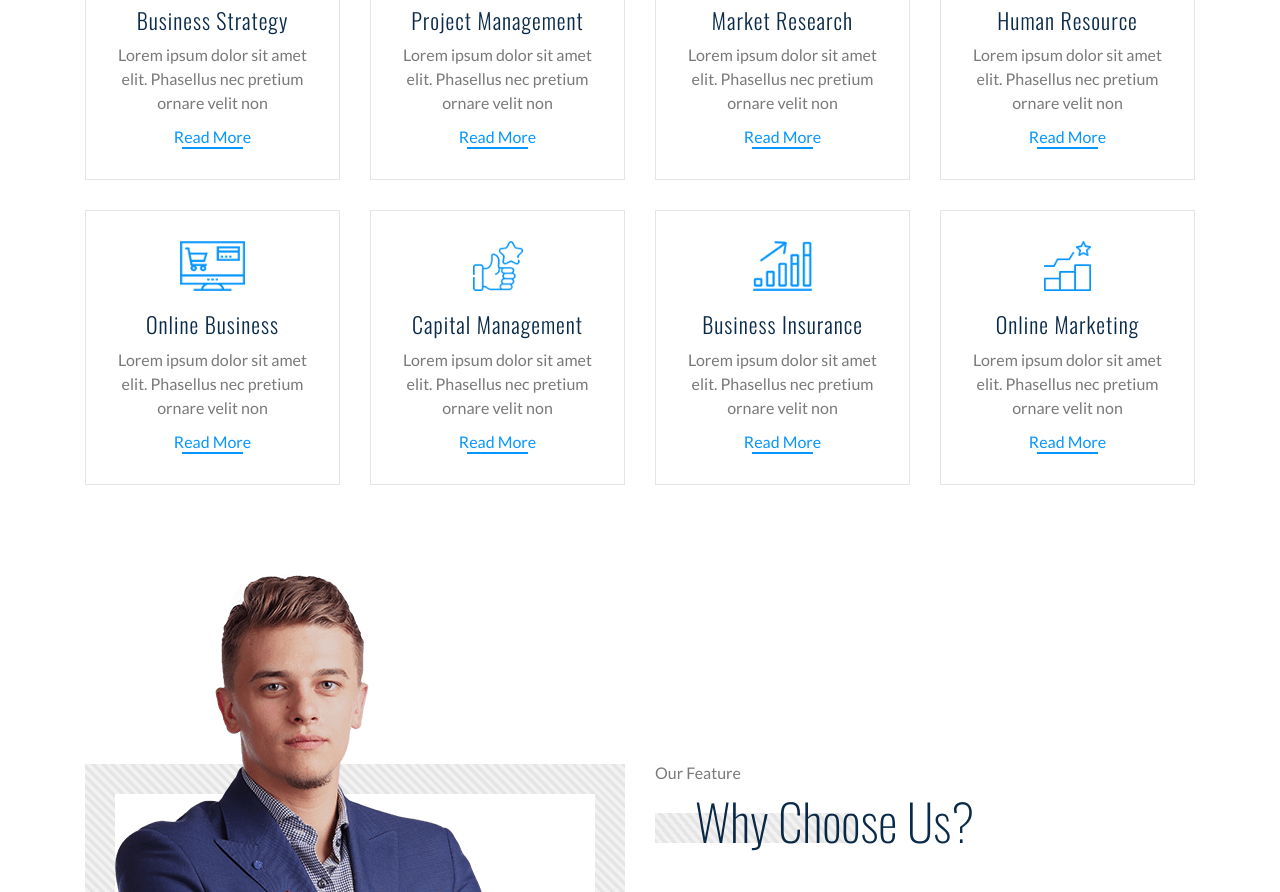
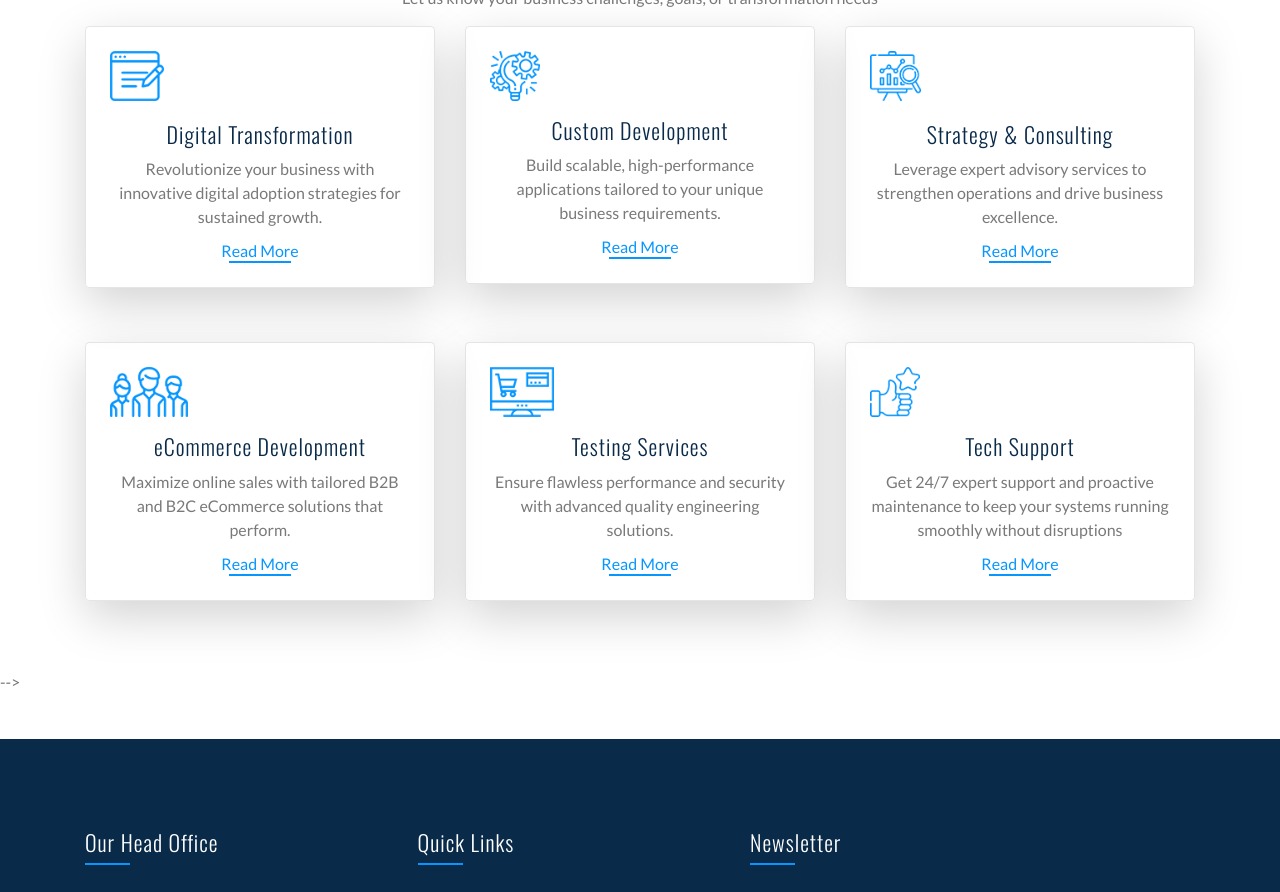
Before and after one commit to NV18Codes/FORTYFIV3, a plain HTML site: page service.html in a window 1280 px wide. Shown: the part 433-1325 px from the top of the page. Drawn offline with nearby package versions, Linux system fonts and the light colour scheme.

Commit message:
service page

```diff
--- a/service.html
+++ b/service.html
@@ -7,6 +7,7 @@
     <meta content="width=device-width, initial-scale=1.0" name="viewport">
     <meta content="Consulting Website Template Free Download" name="keywords">
     <meta content="Consulting Website Template Free Download" name="description">
+    <script src="https://cdn.jsdelivr.net/npm/@tailwindcss/browser@4"></script>
 
     <!-- Favicon -->
     <link href="img/favicon.ico" rel="icon">
@@ -92,77 +93,140 @@
         </div>
     </div>
     <!-- Nav Bar End -->
+    <div class="service mt-125">
+        <div class="container">
+            <div class="section-header text-center">
+                <h2>Expert Consulting Services</h2>
+                <p>Empowering businesses with cutting-edge solutions</p>
+                <p>Bridging the gap between technology and strategy for sustainable growth</p>
+            </div>
+            <h1 class="text-center">HOW CAN WE HELP YOU?</h1>
+            <p class="text-center">Let us know your business challenges, goals, or transformation needs</p>
+            <div class="row">
+                <div class="col-lg-4 col-md-6 mb-4">
+                    <div class="service-item text-center p-4 shadow-lg rounded">
+                        <img class="m" src="img/icon-1.png" alt="Digital Transformation Services">
+                        <h3>Digital Transformation</h3>
+                        <p>Revolutionize your business with innovative digital adoption strategies for sustained growth.</p>
+                        <a href="">Read More</a>
+                    </div>
+                </div>
+                <div class="col-lg-4 col-md-6 mb-4">
+                    <div class="service-item text-center p-4 shadow-lg rounded">
+                        <img class="mb-3" style="display: block;" src="img/icon-2.png" alt="Custom Software Development">
+                        <h3>Custom Development</h3>
+                        <p>Build scalable, high-performance applications tailored to your unique business requirements.</p>
+                        <a href="">Read More</a>
+                    </div>
+                </div>
+                <div class="col-lg-4 col-md-6 mb-4">
+                    <div class="service-item text-center p-4 shadow-lg rounded">
+                        <img src="img/icon-3.png" alt="Strategy and IT Consulting">
+                        <h3>Strategy & Consulting</h3>
+                        <p>Leverage expert advisory services to strengthen operations and drive business excellence.</p>
+                        <a href="">Read More</a>
+                    </div>
+                </div>
+                <div class="col-lg-4 col-md-6 mb-4">
+                    <div class="service-item text-center p-4 shadow-lg rounded">
+                        <img class="mb-3" src="img/icon-4.png" alt="eCommerce Development Solutions">
+                        <h3>eCommerce Development</h3>
+                        <p>Maximize online sales with tailored B2B and B2C eCommerce solutions that perform.</p>
+                        <a href="">Read More</a>
+                    </div>
+                </div>
+                <div class="col-lg-4 col-md-6 mb-4">
+                    <div class="service-item text-center p-4 shadow-lg rounded">
+                        <img class="mb-3" src="img/icon-5.png" alt="Software Testing and QA Services">
+                        <h3>Testing Services</h3>
+                        <p>Ensure flawless performance and security with advanced quality engineering solutions.</p>
+                        <a href="">Read More</a>
+                    </div>
+                </div>
+                <div class="col-lg-4 col-md-6 mb-4">
+                    <div class="service-item text-center p-4 shadow-lg rounded">
+                        <img class="mb-3" src="img/icon-6.png" alt="Technical Support Services">
+                        <h3>Tech Support</h3>
+                        <p>Get 24/7 expert support and proactive maintenance to keep your systems running smoothly without disruptions</p>
+                        <a href="">Read More</a>
+                    </div>
+                </div>
+            </div>
+        </div>
+    </div>
 
 
     <!-- Service Start -->
-    <div class="service mt-125">
+    <!-- <div class="service mt-125">
         <div class="container">
             <div class="section-header">
-                <p>Consulting Services</p>
-                <h2>Our Best Consulting Services</h2>
+                <h2>Consulting Services</h2><br>
+                <p class="ml-12">We provide a wide range of Services</p>
+                <p class="ml-12">By bridging the gap between business and technology</p>
             </div>
+            <h1 class="text-center">HOW CAN WE HELP YOU? </h1>
+            <p class="text-center">Tell us your business need, problem, or goal to achieve</p>
             <div class="row">
                 <div class="col-lg-3 col-md-6">
                     <div class="service-item">
-                        <img src="img/icon-1.png" alt="Icon">
-                        <h3>Business Strategy</h3>
+                        <img class="ml-20" src="img/icon-1.png" alt="Icon">
+                        <h3>Digital Transformation</h3>
                         <p>
-                            Lorem ipsum dolor sit amet elit. Phasellus nec pretium ornare velit non
+                            Unlock the full value of digital transformation in your business with digital adoption
                         </p>
                         <a href="">Read More</a>
                     </div>
                 </div>
                 <div class="col-lg-3 col-md-6">
                     <div class="service-item">
-                        <img src="img/icon-2.png" alt="Icon">
-                        <h3>Project Management</h3>
+                        <img class="ml-20" src="img/icon-2.png" alt="Icon">
+                        <h3>Custom Development</h3>
                         <p>
-                            Lorem ipsum dolor sit amet elit. Phasellus nec pretium ornare velit non
+                            Get the best, extensive and innovative custom application development
+                        <a href="">Read More</a>
+                    </div>
+                </div>
+                <div class="col-lg-3 col-md-6">
+                    <div class="service-item">
+                        <img class="ml-20" src="img/icon-3.png" alt="Icon">
+                        <h3>Strategy and Consulting</h3>
+                        <p>
+                            Our team of strategic advisors plan and build programs to help enterprises operate stronger today than ever
                         </p>
                         <a href="">Read More</a>
                     </div>
                 </div>
                 <div class="col-lg-3 col-md-6">
                     <div class="service-item">
-                        <img src="img/icon-3.png" alt="Icon">
-                        <h3>Market Research</h3>
+                        <img class="ml-20" src="img/icon-4.png" alt="Icon">
+                        <h3>eCommerce Development</h3>
                         <p>
-                            Lorem ipsum dolor sit amet elit. Phasellus nec pretium ornare velit non
+                            We provide rich Business-to-business-to-business commerce solutions. We have expertise in creating excellent-performing B2B eCommerce solutions
                         </p>
                         <a href="">Read More</a>
                     </div>
                 </div>
                 <div class="col-lg-3 col-md-6">
                     <div class="service-item">
-                        <img src="img/icon-4.png" alt="Icon">
-                        <h3>Human Resource</h3>
+                        <img class="ml-20" src="img/icon-5.png" alt="Icon">
+                        <h3>Testing Services</h3>
                         <p>
-                            Lorem ipsum dolor sit amet elit. Phasellus nec pretium ornare velit non
+                            We help companies in their digital transformation through accelerated Quality Engineering
                         </p>
                         <a href="">Read More</a>
                     </div>
                 </div>
                 <div class="col-lg-3 col-md-6">
                     <div class="service-item">
-                        <img src="img/icon-5.png" alt="Icon">
-                        <h3>Online Business</h3>
+                        <img class="ml-20" src="img/icon-6.png" alt="Icon">
+                        <h3>Tech Support</h3>
                         <p>
-                            Lorem ipsum dolor sit amet elit. Phasellus nec pretium ornare velit non
+                            We offer support to every solution that we build and ensure business as usual
                         </p>
                         <a href="">Read More</a>
                     </div>
-                </div>
-                <div class="col-lg-3 col-md-6">
-                    <div class="service-item">
-                        <img src="img/icon-6.png" alt="Icon">
-                        <h3>Capital Management</h3>
-                        <p>
-                            Lorem ipsum dolor sit amet elit. Phasellus nec pretium ornare velit non
-                        </p>
-                        <a href="">Read More</a>
-                    </div>
-                </div>
-                <div class="col-lg-3 col-md-6">
+                </div> -->
+                <!-- <div class="col-lg-3 col-md-6">
                     <div class="service-item">
                         <img src="img/icon-7.png" alt="Icon">
                         <h3>Business Insurance</h3>
@@ -171,8 +235,8 @@
                         </p>
                         <a href="">Read More</a>
                     </div>
-                </div>
-                <div class="col-lg-3 col-md-6">
+                </div> -->
+                <!-- <div class="col-lg-3 col-md-6">
                     <div class="service-item">
                         <img src="img/icon-8.png" alt="Icon">
                         <h3>Online Marketing</h3>
@@ -180,7 +244,7 @@
                             Lorem ipsum dolor sit amet elit. Phasellus nec pretium ornare velit non
                         </p>
                         <a href="">Read More</a>
-                    </div>
+                    </div> -->
                 </div>
             </div>
         </div>
@@ -189,7 +253,7 @@
 
 
     <!-- Feature Start -->
-    <div class="feature">
+    <!-- <div class="feature">
         <div class="container">
             <div class="row align-items-end">
                 <div class="col-md-6">
@@ -240,8 +304,8 @@
                 </div>
             </div>
         </div>
-    </div>
-    <!-- Feature End -->
+    </div> --> -->
+    <!-- Feature End
 
 
     <!-- Footer Start -->
```
